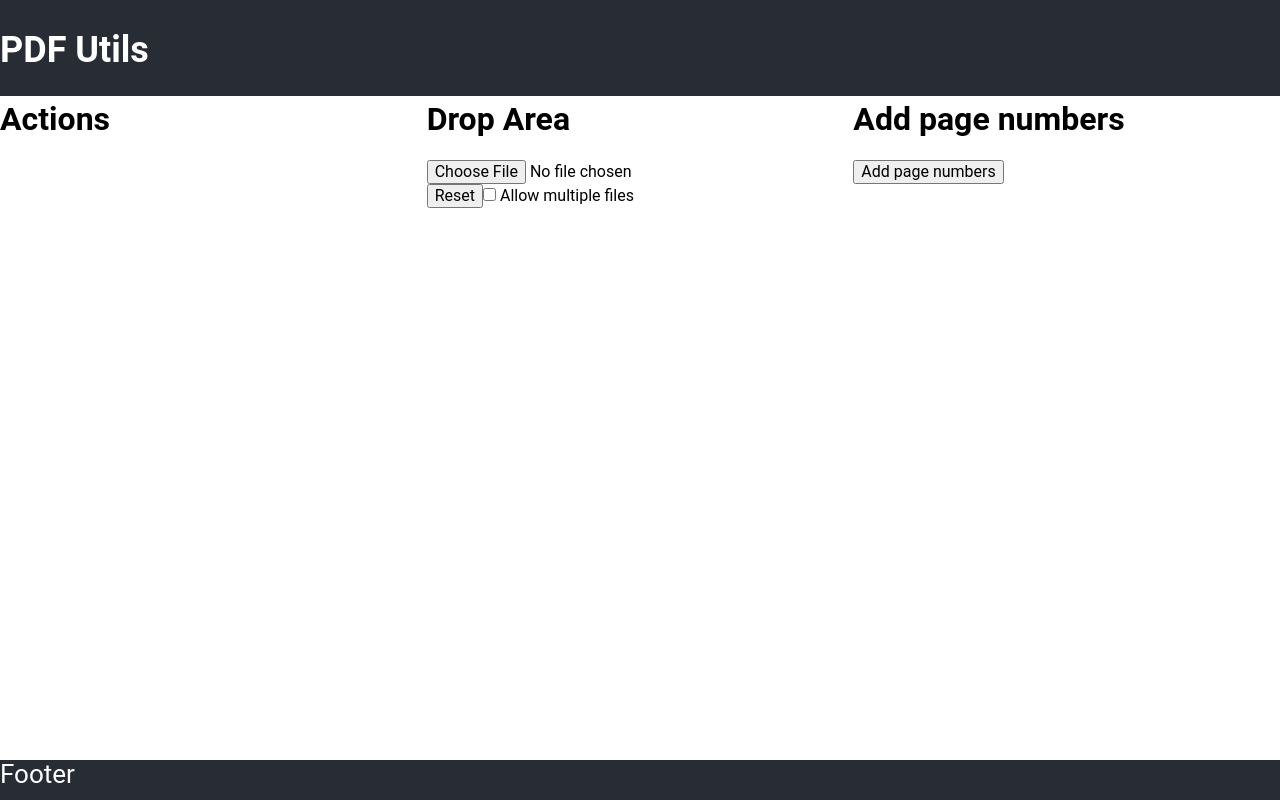
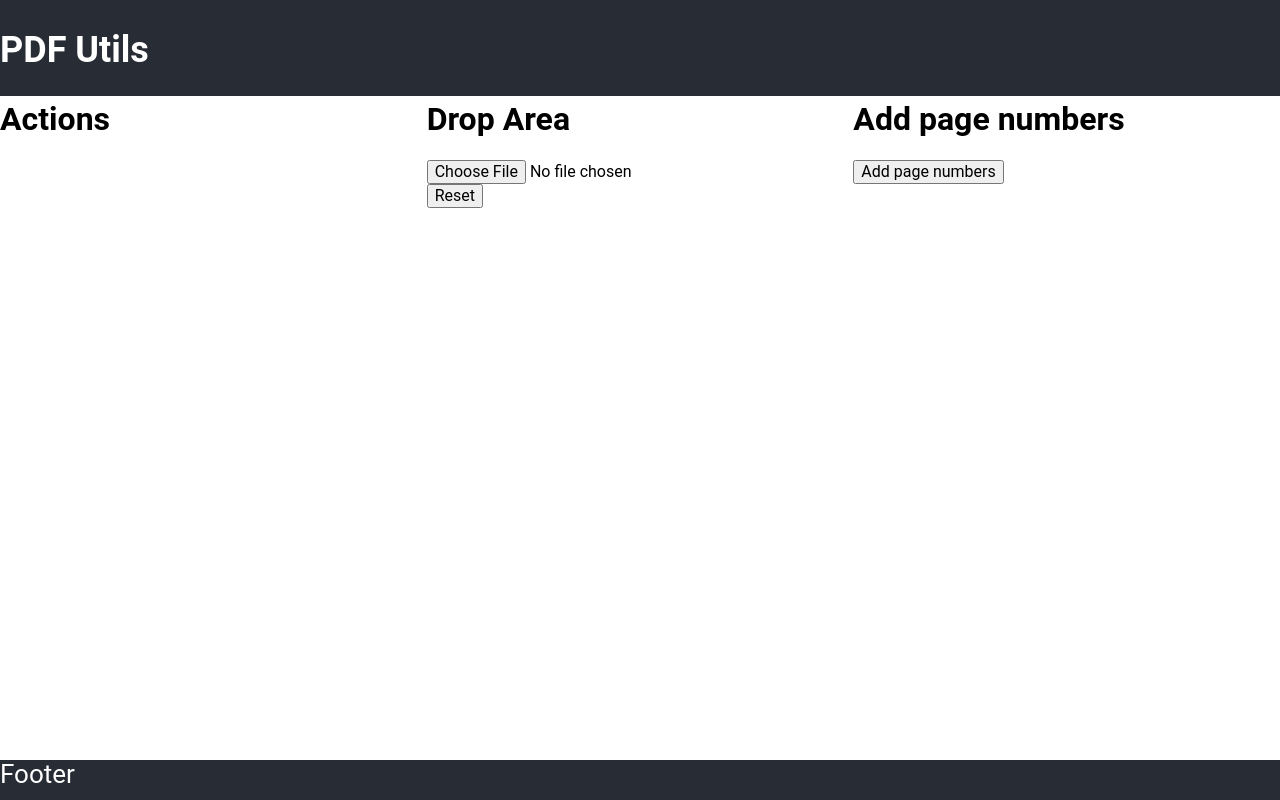
Before and after one commit to c1b3rt00lk1t/pdf-poc, a React (Vite) app: page / in a window 1280 px wide. Built offline with nearby package versions, Linux system fonts and the light colour scheme.

Commit message:
Remove check and make action drive multiple/single

```diff
--- a/src/components/DropArea.tsx
+++ b/src/components/DropArea.tsx
@@ -9,10 +9,15 @@ import styles from "./DropArea.module.css";
 export interface DropAreaProps {
   handleChangeInput: (event: ChangeEvent<HTMLInputElement>) => void;
   handleClickReset: () => void;
+  action: "combine" | "split" | "pages";
 }
 
-const DropArea = ({ handleChangeInput, handleClickReset }: DropAreaProps) => {
-  const [multipleFiles, setMultipleFiles] = useState<boolean>(false);
+const DropArea = ({
+  handleChangeInput,
+  handleClickReset,
+  action,
+}: DropAreaProps) => {
+  // const [multipleFiles, setMultipleFiles] = useState<boolean>(false);
 
   const refInput = useRef<HTMLInputElement>(null);
   const resetInput = (ref: React.RefObject<HTMLInputElement>) => {
@@ -28,7 +33,7 @@ const DropArea = ({ handleChangeInput, handleClickReset }: DropAreaProps) => {
         <input
           type="file"
           accept=".pdf"
-          multiple={multipleFiles}
+          multiple={action === "combine"}
           onChange={handleChangeInput}
           ref={refInput}
         />
@@ -43,11 +48,11 @@ const DropArea = ({ handleChangeInput, handleClickReset }: DropAreaProps) => {
         >
           Reset
         </button>
-        <input
+        {/* <input
           type="checkbox"
           onChange={() => setMultipleFiles((multipleFiles) => !multipleFiles)}
         />{" "}
-        Allow multiple files
+        Allow multiple files */}
       </div>
     </div>
   );
```
